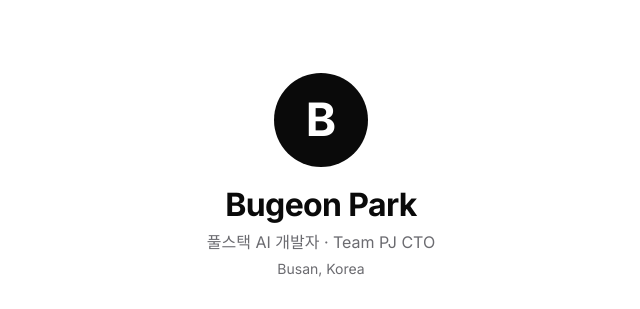
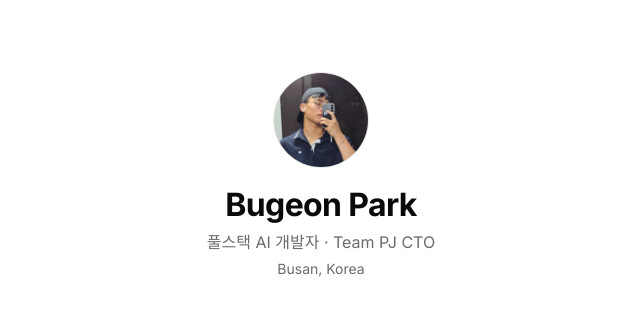
Before and after one commit to Bugeon151/links, a plain HTML site: page index.html in a window 1280 px wide. Shown: the top 309 px of the page, without its empty margins (319-959 px from the left). Drawn offline with Linux system fonts and the light colour scheme.

Commit message:
Add profile photo
Co-Authored-By: Claude Opus 5.5 <noreply@anthropic.com>
Claude-Session: https://claude.ai/code/session_01CkiX4JmUfz2Dw5u59kvHZb

```diff
--- a/index.html
+++ b/index.html
@@ -7,6 +7,7 @@
 <meta name="description" content="Bugeon Park — 풀스택 AI 개발자, Team PJ CTO">
 <link rel="icon" href="/favicon.svg" type="image/svg+xml">
 <meta property="og:title" content="Bugeon Park">
+<meta property="og:image" content="https://bugeon-links.vercel.app/profile.jpg">
 <meta property="og:description" content="풀스택 AI 개발자 · Team PJ CTO">
 <link rel="preconnect" href="https://fonts.googleapis.com">
 <link href="https://fonts.googleapis.com/css2?family=Inter:wght@400;500;600;700&display=swap" rel="stylesheet">
@@ -21,7 +22,7 @@
 *{box-sizing:border-box;min-width:0}
 body{margin:0;background:var(--bg);color:var(--ink);font:16px/1.55 Inter,system-ui,-apple-system,"Apple SD Gothic Neo","Malgun Gothic",sans-serif;overflow-x:clip;-webkit-font-smoothing:antialiased}
 main{max-width:480px;margin:0 auto;padding:clamp(40px,8vw,72px) 20px 48px}
-.mark{width:96px;height:96px;margin:0 auto 20px;display:block}
+.mark{width:96px;height:96px;margin:0 auto 20px;display:block;border-radius:50%;object-fit:cover;border:1px solid var(--line)}
 h1{font-size:32px;line-height:1.05;margin:0 0 8px;text-align:center;font-weight:700;letter-spacing:-.02em;text-wrap:balance}
 .bio{margin:0 0 4px;text-align:center;color:var(--mute)}
 .loc{margin:0 0 32px;text-align:center;color:var(--mute);font-size:14px}
@@ -46,7 +47,7 @@ footer{margin-top:40px;text-align:center;color:var(--mute);font-size:13px}
 </head>
 <body>
 <main>
-<svg class="mark" viewBox="0 0 96 96" aria-hidden="true"><circle cx="48" cy="48" r="47" fill="currentColor"/><text x="48" y="64" text-anchor="middle" font-family="Inter,sans-serif" font-weight="700" font-size="46" fill="var(--bg)">B</text></svg>
+<img class="mark" src="/profile.jpg" width="96" height="96" alt="Bugeon Park">
 <h1>Bugeon Park</h1>
 <p class="bio">풀스택 AI 개발자 · Team PJ CTO</p>
 <p class="loc">Busan, Korea</p>
```
Also changed, not shown: profile.jpg (added).
